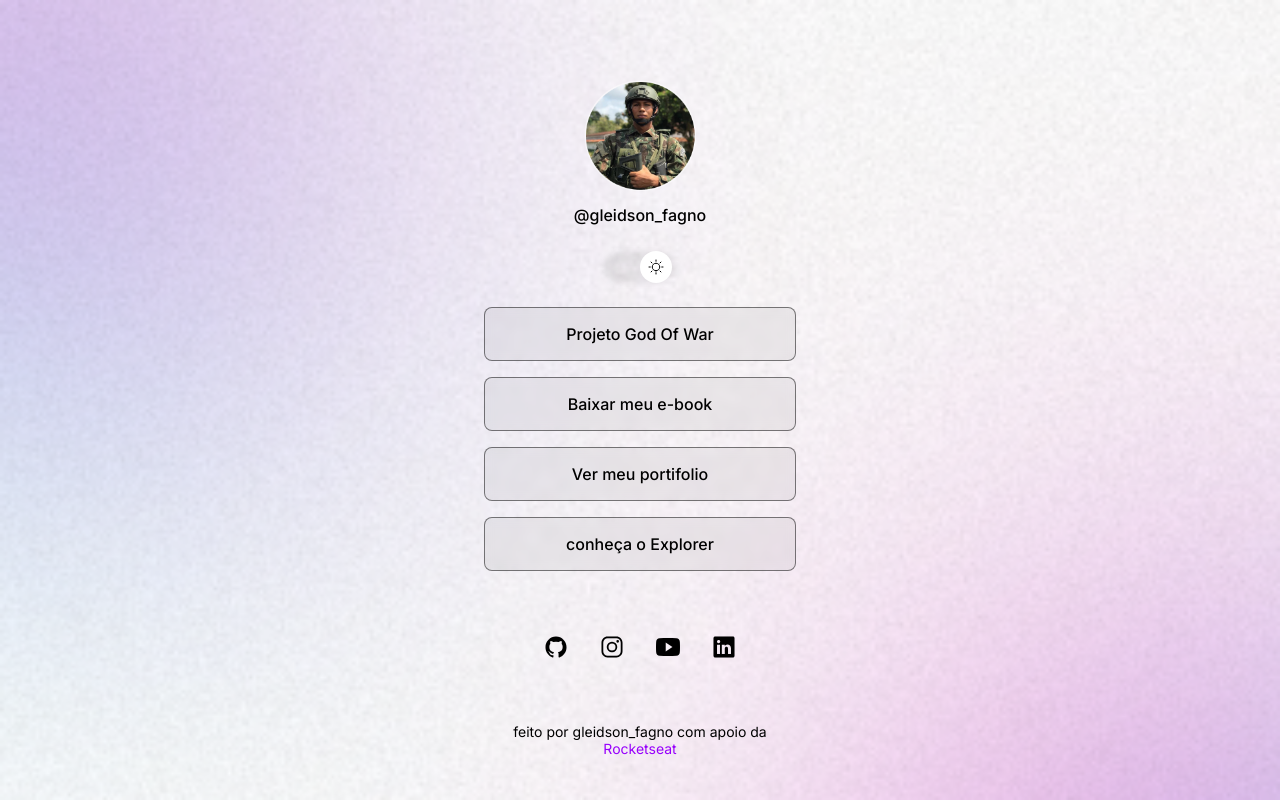
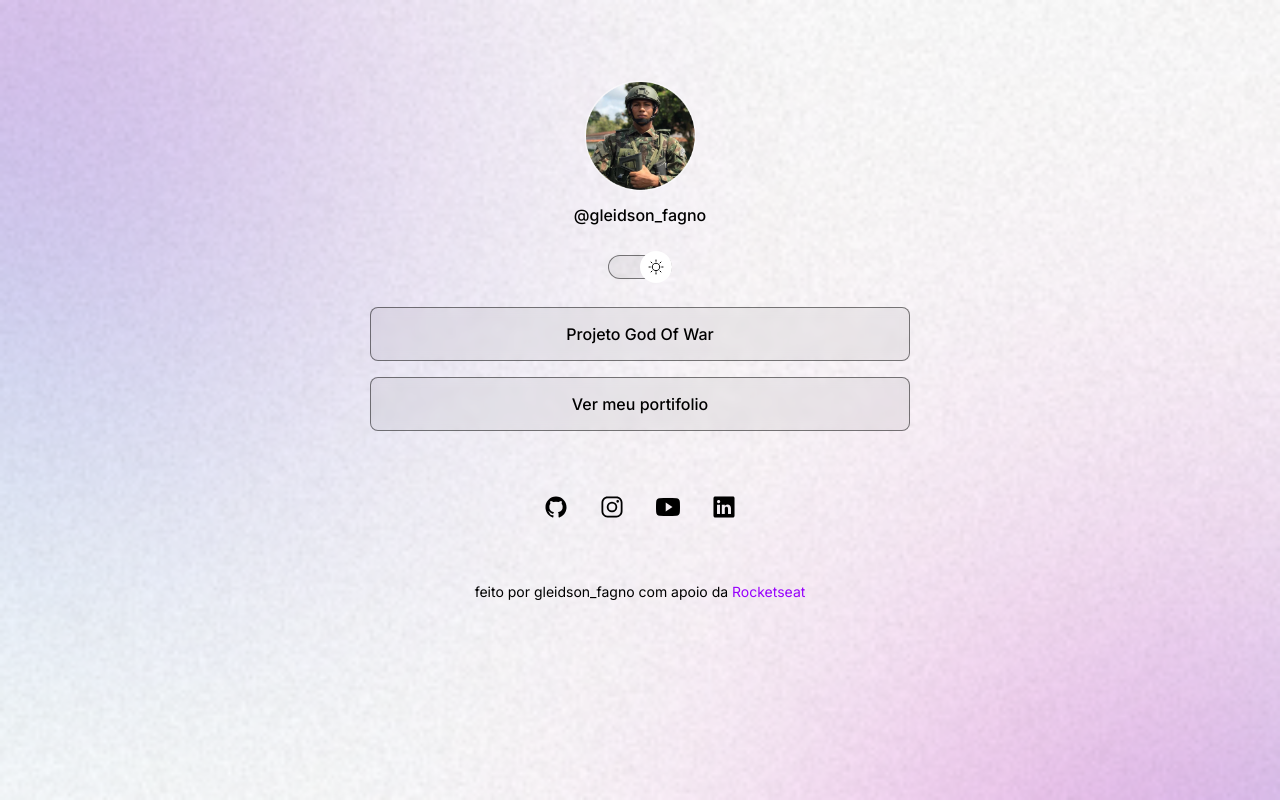
Before and after one commit to gleidsonfagno/DevLinks, a plain HTML site: page index.html in a window 1280 px wide. Drawn offline with nearby package versions, Linux system fonts and the light colour scheme.

Commit message:
projeto finalizado

```diff
--- a/index.html
+++ b/index.html
@@ -26,13 +26,7 @@
           <a href="https://gleidsonfagno.github.io/Code-boost/" target="_blank" >Projeto God Of War</a>
         </li>
         <li>
-          <a href="#">Baixar meu e-book</a>
-        </li>
-        <li>
           <a href="https://gleidsonfagno.github.io/Portifolio-index.html/" target="_blank">Ver meu portifolio</a>
-        </li>
-        <li>
-          <a href="#">conheça o Explorer</a>
         </li>
       </ul>
     </div>
--- a/scss/_home.scss
+++ b/scss/_home.scss
@@ -79,8 +79,8 @@ body{
       height: 24px;
       background: var(--surface-color);
       border: 1px solid var(--stroke-color);
-      backdrop-filter: blur(4px);
-      -webkit-backdrop-filter: blur(4px);
+      // -webkit-backdrop-filter: blur(4px);
+      // backdrop-filter: blur(4px);
       border-radius: 9999px;
     }
   }
```
Also changed, not shown: css/main.min.css.
